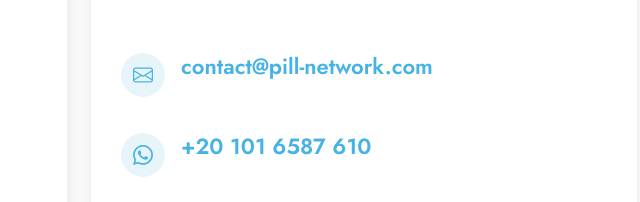
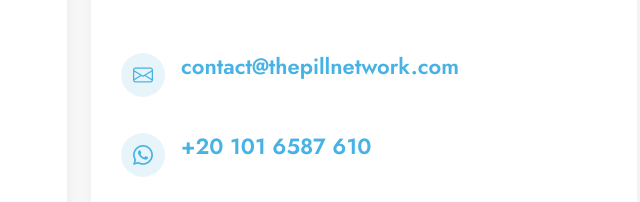
Before and after one commit to YoussefBadreldin/Evolaera, a plain HTML site: page index.html in a window 1280 px wide. Shown: the part 3510-3712 px from the top of the page, 561-1201 px from the left. Drawn offline with nearby package versions, Linux system fonts and the light colour scheme; a script that the page names is missing.

Commit message:
Fix build issues

```diff
--- a/index.html
+++ b/index.html
@@ -39,7 +39,7 @@
   <meta property="og:description"
     content="Providing top-notch digital services to enhance your business's online presence and engagement.">
   <meta property="og:image" content="assets/img/hero-img.png">
-  <meta property="og:url" content="https://www.pill-network.com">
+  <meta property="og:url" content="https://www.thepillnetwork.com">
   <meta property="og:type" content="website">
 
   <!-- Twitter Card Meta Tags -->
@@ -305,7 +305,7 @@
           <br><br>
           <div class="email">
             <i class="bi bi-envelope"></i>
-            <h4><a href="mailto:contact@pill-network.com">contact@pill-network.com</a></h4>
+            <h4><a href="mailto:contact@thepillnetwork.com">contact@thepillnetwork.com</a></h4>
           </div>
           <br><br>
           <div class="whatsapp">
```
Also changed, not shown: zohoverify/verifyforzoho.html (added, +1 -0 lines).
